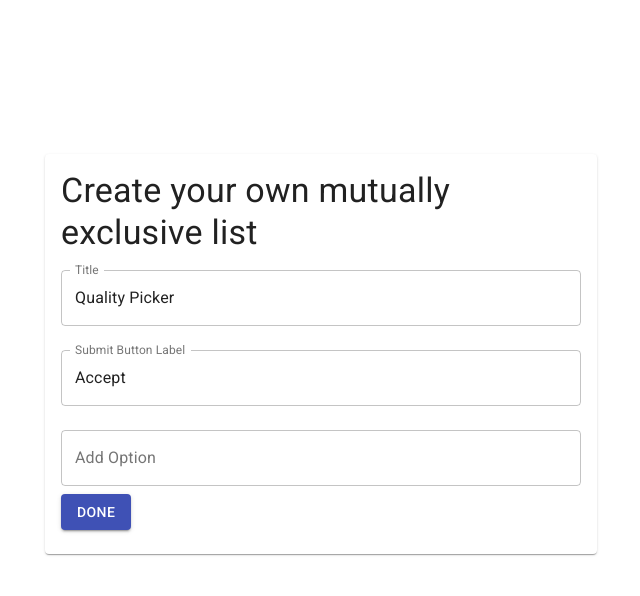
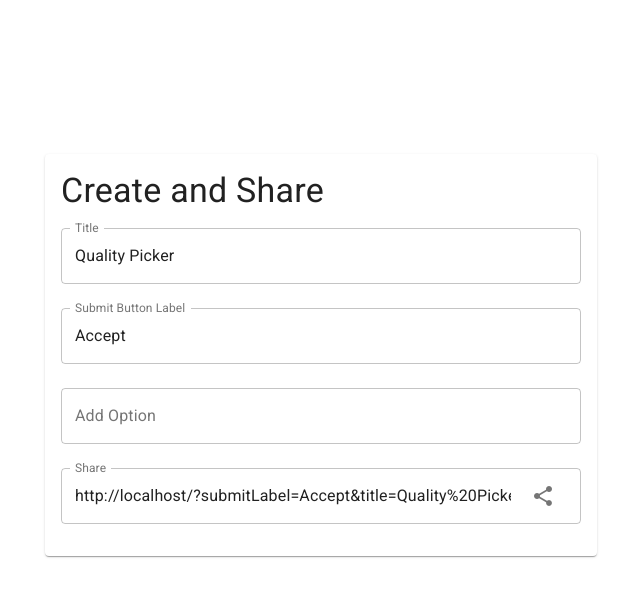
Before and after one commit to VKobeliatsky/mutually-exclusive, a React (Create React App) app: page / in a window 1280 px wide. Shown: the top 596 px of the page, without its empty margins (319-959 px from the left). Built offline with nearby package versions, Linux system fonts and the light colour scheme.

Commit message:
Add shareable link to create-screen

```diff
--- a/src/components/create-screen/create-screen.tsx
+++ b/src/components/create-screen/create-screen.tsx
@@ -1,4 +1,4 @@
-import React, { useState, useCallback } from "react";
+import React, { useState, useCallback, useRef } from "react";
 
 import { AppScreen } from "../app-screen";
 import {
@@ -6,34 +6,43 @@ import {
   CardContent,
   Typography,
   TextField,
-  FormGroup,
-  Button,
+  InputAdornment,
+  Icon,
+  IconButton,
 } from "@material-ui/core";
-import {
-  DEFAULT_TITLE,
-  SUBMIT_LABEL_PARAM_NAME,
-  DEFAULT_SUBMIT_LABEL,
-} from "../../services/location";
+import { DEFAULT_TITLE, DEFAULT_SUBMIT_LABEL } from "../../services/location";
 import produce from "immer";
+import { useServices } from "../../services";
 
-type CreateState = {
+type CreateScreenState = {
   title: string;
   submitLabel: string;
   options: string[];
 };
 
 export const CreateScreen: React.FC = () => {
+  const { locationExtractor } = useServices();
   const [newOption, setNewOption] = useState("");
-  const [{ title, submitLabel, options }, setState] = useState<CreateState>({
-    title: DEFAULT_TITLE,
-    submitLabel: DEFAULT_SUBMIT_LABEL,
-    options: [] as string[],
+  const [{ title, submitLabel, options }, setState] = useState<
+    CreateScreenState
+  >({
+    title: locationExtractor.getTitle() || DEFAULT_TITLE,
+    submitLabel: locationExtractor.getSubmitLabel() || DEFAULT_SUBMIT_LABEL,
+    options: locationExtractor.getOptions(),
   });
+
+  const shareLink = locationExtractor.getShareLink({
+    title,
+    submitLabel,
+    options,
+  });
+
+  const shareLinkInputRef = useRef<HTMLInputElement>(null);
 
   const updateTitle = useCallback(
     (value: string) =>
       setState(
-        produce((state: CreateState) => {
+        produce((state: CreateScreenState) => {
           state.title = value;
         })
       ),
@@ -43,7 +52,7 @@ export const CreateScreen: React.FC = () => {
   const updateSubmitLabel = useCallback(
     (value: string) =>
       setState(
-        produce((state: CreateState) => {
+        produce((state: CreateScreenState) => {
           state.submitLabel = value;
         })
       ),
@@ -51,29 +60,44 @@ export const CreateScreen: React.FC = () => {
   );
 
   const addOption = useCallback((value: string) => {
+    if (value) {
+      setState(
+        produce((state: CreateScreenState) => {
+          state.options.push(value);
+        })
+      );
+      setNewOption("");
+    }
+  }, []);
+
+  const removeOption = useCallback((index: number) => {
     setState(
-      produce((state: CreateState) => {
-        state.options.push(value);
+      produce((state: CreateScreenState) => {
+        state.options.splice(index, 1);
       })
     );
-    setNewOption("");
   }, []);
 
   const updateOption = useCallback((value: string, index: number) => {
     setState(
-      produce((state: CreateState) => {
+      produce((state: CreateScreenState) => {
         state.options[index] = value;
       })
     );
+  }, []);
+
+  const copyLinkToClipboard = useCallback(() => {
+    shareLinkInputRef.current?.select();
+    shareLinkInputRef.current?.setSelectionRange(0, 9999);
+
+    document.execCommand("copy");
   }, []);
 
   return (
     <AppScreen>
       <Card>
         <CardContent>
-          <Typography variant="h4">
-            Create your own mutually exclusive list
-          </Typography>
+          <Typography variant="h4">Create and Share</Typography>
           <TextField
             fullWidth
             margin="normal"
@@ -99,6 +123,15 @@ export const CreateScreen: React.FC = () => {
               label="Edit Option"
               value={option}
               onChange={(e) => updateOption(e.target.value, index)}
+              InputProps={{
+                endAdornment: (
+                  <InputAdornment position="end">
+                    <IconButton onClick={() => removeOption(index)}>
+                      <Icon>close</Icon>
+                    </IconButton>
+                  </InputAdornment>
+                ),
+              }}
             />
           ))}
           <TextField
@@ -111,9 +144,23 @@ export const CreateScreen: React.FC = () => {
             onBlur={(e) => addOption(newOption)}
             onKeyUp={(e) => e.keyCode === 13 && addOption(newOption)}
           />
-          <Button variant="contained" color="primary">
-            Done
-          </Button>
+          <TextField
+            fullWidth
+            inputRef={shareLinkInputRef}
+            margin="normal"
+            variant="outlined"
+            label="Share"
+            value={shareLink}
+            InputProps={{
+              endAdornment: (
+                <InputAdornment position="end">
+                  <IconButton onClick={copyLinkToClipboard}>
+                    <Icon>share</Icon>
+                  </IconButton>
+                </InputAdornment>
+              ),
+            }}
+          />
         </CardContent>
       </Card>
     </AppScreen>
--- a/src/services/location.ts
+++ b/src/services/location.ts
@@ -1,10 +1,17 @@
-import { parse } from "query-string";
+import { parse, stringify } from "query-string";
 import { useServices } from "./hooks";
+
+interface Params {
+  title?: string,
+  submitLabel?: string,
+  options?: string[]
+}
 
 export interface LocationExtractorService {
   getTitle(): string | undefined;
   getOptions(): string[];
   getSubmitLabel(): string | undefined;
+  getShareLink(params: Params): string
 }
 
 export const DEFAULT_TITLE = "Quality Picker";
@@ -13,6 +20,16 @@ export const DEFAULT_SUBMIT_LABEL = "Accept";
 export const TITLE_PARAM_NAME = "title";
 export const OPTIONS_PARAM_NAME = "option";
 export const SUBMIT_LABEL_PARAM_NAME = "submitLabel";
+
+const paramsToQueryString = ({
+  title = DEFAULT_TITLE,
+  submitLabel = DEFAULT_SUBMIT_LABEL,
+  options = [],
+}: Params) => stringify({
+  [TITLE_PARAM_NAME]: title,
+  [SUBMIT_LABEL_PARAM_NAME]: submitLabel,
+  [OPTIONS_PARAM_NAME]: options,
+});
 
 export class WindowLocationExtractorService
   implements LocationExtractorService {
@@ -28,6 +45,10 @@ export class WindowLocationExtractorService
 
   getSubmitLabel() {
     return this.getStringParam(SUBMIT_LABEL_PARAM_NAME);
+  }
+
+  getShareLink(params: Params) {
+    return `${this.window.location.href}?${paramsToQueryString(params)}`;
   }
 
   protected get location() {
```
